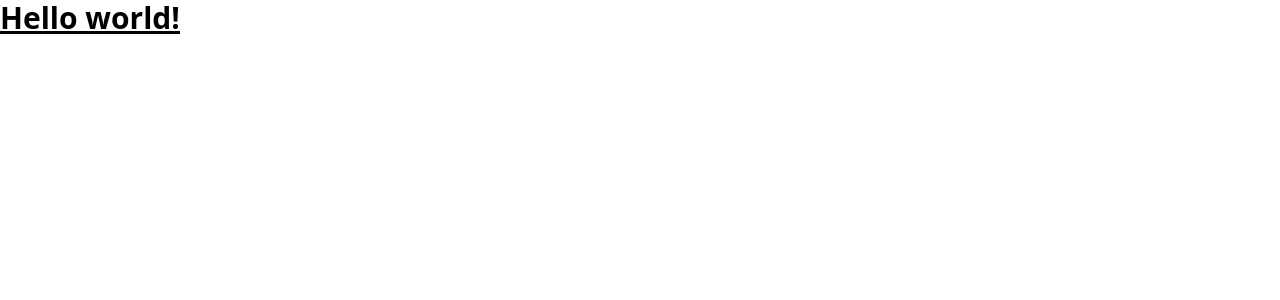
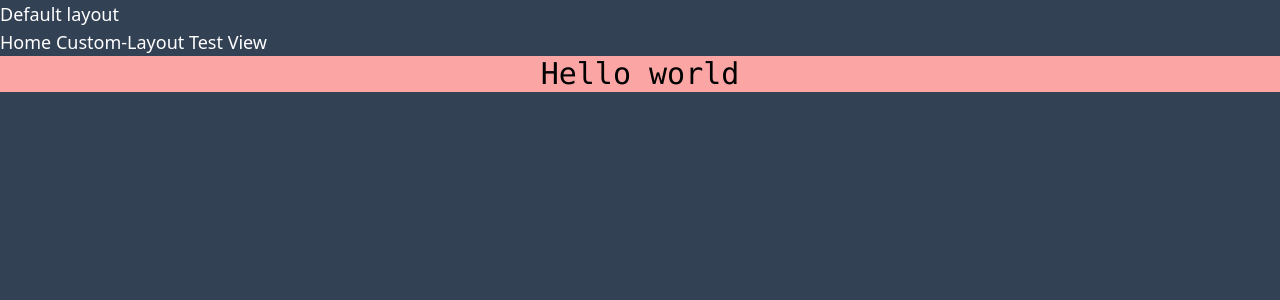
Before and after one commit to SailendraDarbha94/docsmart, a Nuxt app in the folder nuxt-app/: page / in a window 1280 px wide. Shown: the top 300 px of the page. Built offline with nearby package versions, Linux system fonts and the light colour scheme.

Commit message:
layouts and navbar added

```diff
--- a/nuxt-app/app.vue
+++ b/nuxt-app/app.vue
@@ -1,7 +1,7 @@
 <template>
   <div>
-    <h1 class="text-3xl font-bold underline">
-      Hello world!
-    </h1>
+    <NuxtLayout>
+      <NuxtPage />
+    </NuxtLayout>
   </div>
 </template>
--- /dev/null
+++ b/nuxt-app/components/Icons/bell.vue
@@ -0,0 +1,10 @@
+
+<template>
+    <svg xmlns="http://www.w3.org/2000/svg" width="1em" height="1em" viewBox="0 0 24 24"><path fill="currentColor" d="M4 19v-2h2v-7q0-2.075 1.25-3.687T10.5 4.2v-.7q0-.625.438-1.062T12 2q.625 0 1.063.438T13.5 3.5v.7q2 .5 3.25 2.113T18 10v7h2v2zm8 3q-.825 0-1.412-.587T10 20h4q0 .825-.587 1.413T12 22M2 10q0-2.5 1.113-4.587T6.1 1.95l1.175 1.6q-1.5 1.1-2.387 2.775T4 10zm18 0q0-2-.888-3.675T16.726 3.55l1.175-1.6q1.875 1.375 2.988 3.463T22 10z"></path></svg>
+  </template>
+
+  <script lang="ts">
+  export default {
+    name: 'MaterialSymbolsNotificationsActive'
+  }
+  </script>
--- /dev/null
+++ b/nuxt-app/components/Icons/home.vue
@@ -0,0 +1,10 @@
+
+<template>
+    <svg xmlns="http://www.w3.org/2000/svg" width="1em" height="1em" viewBox="0 0 24 24"><path fill="currentColor" d="M4 19v-9q0-.475.213-.9t.587-.7l6-4.5q.525-.4 1.2-.4t1.2.4l6 4.5q.375.275.588.7T20 10v9q0 .825-.588 1.413T18 21h-3q-.425 0-.712-.288T14 20v-5q0-.425-.288-.712T13 14h-2q-.425 0-.712.288T10 15v5q0 .425-.288.713T9 21H6q-.825 0-1.412-.587T4 19"></path></svg>
+  </template>
+
+  <script lang="ts">
+  export default {
+    name: 'MaterialSymbolsHomeRounded'
+  }
+  </script>
--- /dev/null
+++ b/nuxt-app/layouts/custom.vue
@@ -0,0 +1,6 @@
+<template>
+    <div class="min-h-screen text-white text-lg bg-slate-700">
+        <p>Custom layout</p>
+        <slot />
+    </div>
+</template>
--- /dev/null
+++ b/nuxt-app/layouts/default.vue
@@ -0,0 +1,21 @@
+<template>
+    <div class="min-h-screen text-white text-lg bg-slate-700">
+        <p>Default layout</p>
+        <header>
+        <ul>
+          <li>
+            <NuxtLink to="/">
+              Home
+            </NuxtLink>
+            <NuxtLink to="/events">
+              Custom-Layout
+            </NuxtLink>
+            <NuxtLink to="/test-view">
+              Test View
+            </NuxtLink>
+          </li>
+        </ul>
+      </header>
+        <slot />
+    </div>
+</template>
--- /dev/null
+++ b/nuxt-app/pages/article/[id].vue
@@ -0,0 +1,8 @@
+<script setup>
+const route = useRoute()
+
+console.log(route.params)
+</script>
+<template>
+    <h2 class="text-center bg-blue-300 text-black text-2xl"> id : {{ $route.params.id }} </h2>
+</template>
--- /dev/null
+++ b/nuxt-app/pages/events.vue
@@ -0,0 +1,16 @@
+<script setup>
+    definePageMeta({
+        layout: "custom"
+    })
+</script>
+<template>
+    <div>
+        <h3 class="text-2xl font-mono">
+            Good Days, bad days
+        </h3>
+        <NuxtLink to="/">
+            <IconsHome class="h-10 w-10 my-10 hover:cursor-pointer" />
+            <!-- <span class="bg-blue-300 my-4 block max-w-sm text-center p-2 rounded-md text-black">Go Home</span> -->
+        </NuxtLink>
+    </div>
+</template>
--- /dev/null
+++ b/nuxt-app/pages/index.vue
@@ -0,0 +1,3 @@
+<template>
+    <div class="font-mono bg-red-300 text-black text-center text-3xl">Hello world</div>
+</template>
--- /dev/null
+++ b/nuxt-app/pages/test-view/index.vue
@@ -0,0 +1,3 @@
+<template>
+    <h2>Test your Views</h2>
+</template>
```
